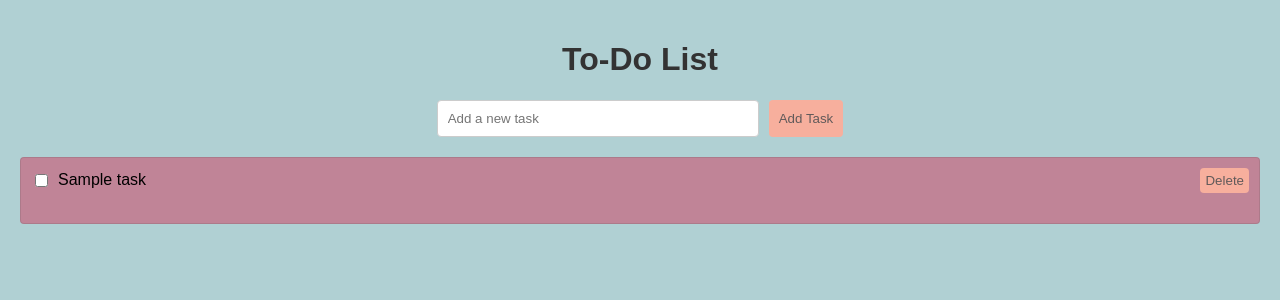
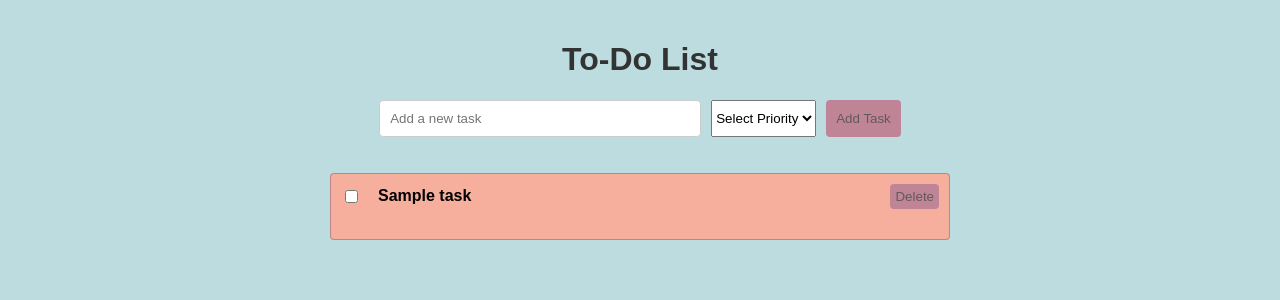
Before and after one commit to Mirkica/to-do-list, a Flask app: template templates/index.html in a window 1280 px wide. Shown: the top 300 px of the page. Run offline with Flask 3, Linux system fonts and the light colour scheme; the template is opened without the code that fills it: most values are stand-ins (such as "Sample title", 1, 10 or a date in 2020).

Commit message:
add pririty levels to tasks

```diff
--- a/app.py
+++ b/app.py
@@ -12,7 +12,8 @@
 @app.route('/add', methods=['POST'])
 def add_task():
     task = request.form.get('task')
-    todos.append({'task': task, 'completed': False})
+    priority = request.form.get('priority')
+    todos.append({'task': task, 'completed': False, 'priority': priority})
     return redirect(url_for('index'))
 
 @app.route('/update/<int:task_index>', methods=['POST'])
--- a/static/styles.css
+++ b/static/styles.css
@@ -1,8 +1,11 @@
 body {
   font-family: Arial, sans-serif;
-  background-color: #b0d0d3;
+  background-color: #bddcdf;
   margin: 0;
   padding: 20px;
+  display: flex;
+  flex-direction: column;
+  align-items: center;
 }
 
 h1 {
@@ -26,7 +29,8 @@
 
 button {
   padding: 10px;
-  background-color: #f7af9d;
+  margin-left: 10px;
+  background-color: #c08497;
   color: rgb(97, 90, 90);
   border: none;
   border-radius: 4px;
@@ -40,19 +44,73 @@
 ul {
   list-style-type: none;
   padding: 0;
+  width: 50%;
+  display: flex;
+  flex-direction: column;
+  align-items: center;
 }
 
 li {
   display: flex;
   align-items: center;
   justify-content: space-between;
-  background: #c08497;
+  background: #f7af9d;
   border: 1px solid #a57786bd;
   border-radius: 4px;
   padding: 10px;
   margin-bottom: 10px;
+  width: 100%;
+  box-sizing: border-box;
 }
 
 input[type="checkbox"] {
   margin-right: 10px;
 }
+
+li.high {
+  border-left: 10px solid rgb(223, 3, 3);
+}
+
+li.medium {
+  border-left: 10px solid rgb(255, 136, 0);
+}
+
+li.low {
+  border-left: 10px solid rgb(31, 176, 31);
+}
+
+.priority {
+  font-weight: bold;
+  margin-left: auto;
+  margin-right: 10px;
+}
+
+.delete-button {
+  background-color: #c08497;
+  color: rgb(97, 90, 90);
+  border: none;
+  padding: 5px;
+  border-radius: 4px;
+  cursor: pointer;
+}
+
+.delete-button:hover {
+  background-color: #cd9385;
+}
+
+label {
+  flex-grow: 1;
+  margin-left: 10px;
+}
+
+.high-priority {
+  color: red;
+}
+
+.medium-priority {
+  color: orange;
+}
+
+.low-priority {
+  color: green;
+}
--- a/templates/index.html
+++ b/templates/index.html
@@ -13,12 +13,18 @@
     <h1>To-Do List</h1>
     <form method="POST" action="/add">
       <input type="text" name="task" placeholder="Add a new task" required />
+      <select name="priority" required>
+        <option value="">Select Priority</option>
+        <option class="high-priority" value="High">High</option>
+        <option class="medium-priority" value="Medium">Medium</option>
+        <option class="low-priority" value="Low">Low</option>
+      </select>
       <button type="submit">Add Task</button>
     </form>
 
     <ul>
       {% for todo in todos %}
-      <li>
+      <li class="{{ todo.priority.lower() }}">
         <form method="POST" action="/update/{{ loop.index0 }}">
           <input
             type="checkbox"
@@ -38,18 +44,7 @@
           action="/delete/{{ loop.index0 }}"
           style="display: inline"
         >
-          <button
-            type="submit"
-            style="
-              background-color: #f7af9d;
-              color: rgb(97, 90, 90);
-              border: none;
-              padding: 5px;
-              border-radius: 4px;
-            "
-          >
-            Delete
-          </button>
+          <button type="submit" class="delete-button">Delete</button>
         </form>
       </li>
       {% endfor %}
```
